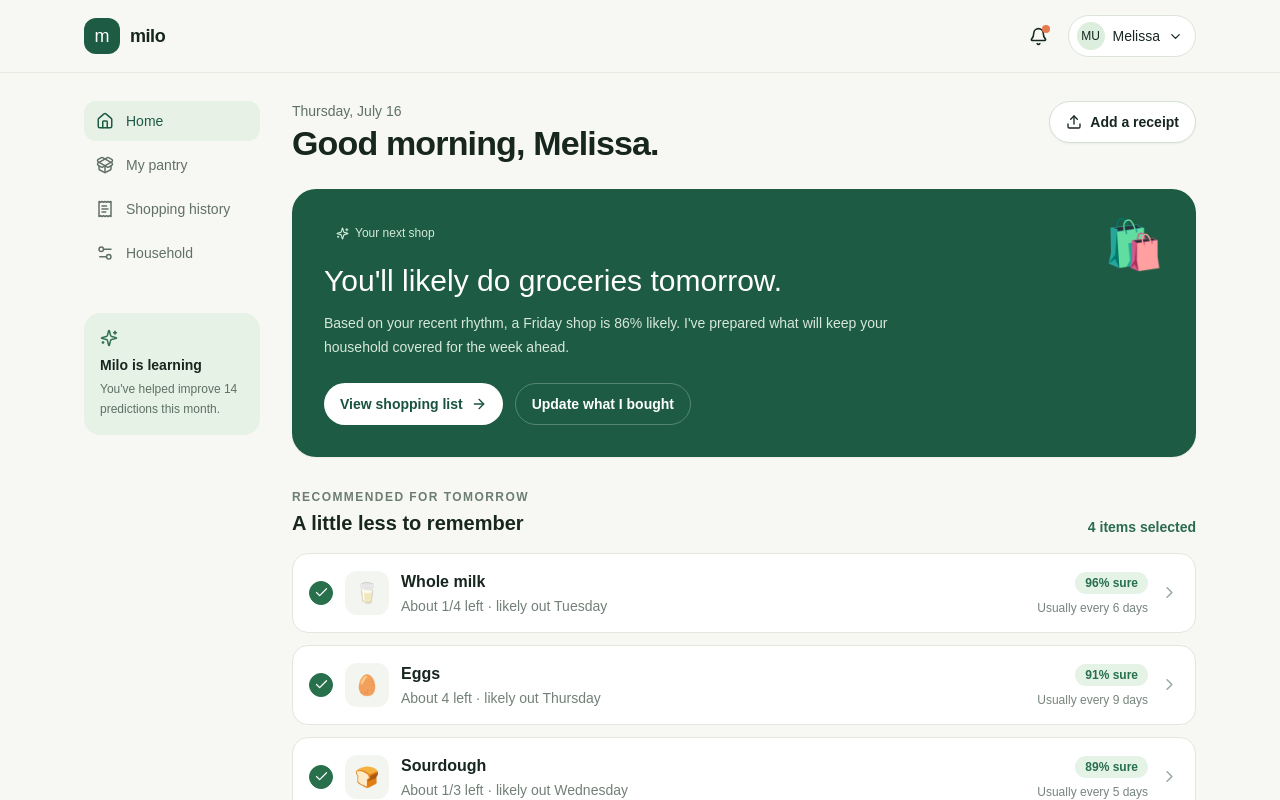
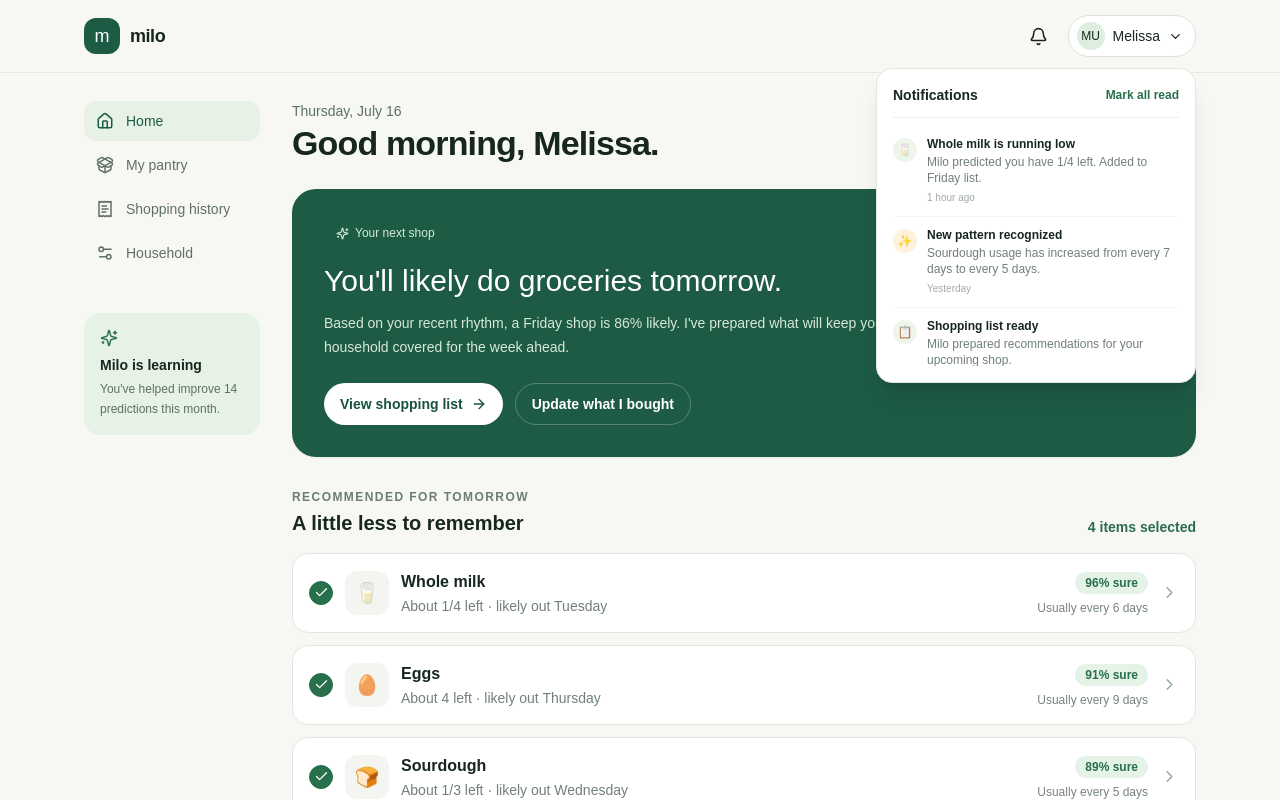
Before and after one commit to melissa-ueda/milo, a Next.js app: page / in a window 1280 px wide. Both pictures are taken after a click on the button 1038 px from the left and 36 px from the top of the page. Shown: the top 800 px of the page. Built offline with nearby package versions, Linux system fonts and the light colour scheme.

Commit message:
Ajuste na notifição e Upload de foto

```diff
--- a/app/page.tsx
+++ b/app/page.tsx
@@ -108,6 +108,8 @@ export default function HomePage() {
   const [detail, setDetail] = useState<Item | null>(null);
   const [selectedPurchase, setSelectedPurchase] = useState<Purchase | null>(null);
   const [toast, setToast] = useState('');
+  const [notifOpen, setNotifOpen] = useState(false);
+  const [unread, setUnread] = useState(true);
   const [household, setHousehold] = useState({ adults: '2', children: '0', pets: '1', cadence: 'Weekly', day: 'Friday', cooking: 'Most nights', preferences: 'Vegetarian-friendly' });
   const selected = useMemo(() => items.filter(i => i.selected), [items]);
 
@@ -117,11 +119,69 @@ export default function HomePage() {
   const notify = (message: string) => { setToast(message); window.setTimeout(() => setToast(''), 2600); };
   const nav = (target: 'home' | 'inventory' | 'history' | 'household') => setTab(target);
 
+  const openUpload = () => {
+    setUploaded(false);
+    setUploadOpen(true);
+  };
+
   return <main className="min-h-screen bg-[#f7f8f4] text-[#17261f]">
     <header className="sticky top-0 z-20 border-b border-[#e5e9df] bg-[#f7f8f4]/90 backdrop-blur">
-      <div className="mx-auto flex h-[72px] max-w-6xl items-center justify-between px-5">
+      <div className="mx-auto flex h-[72px] max-w-6xl items-center justify-between px-5 relative">
         <button id="logo-btn" onClick={() => nav('home')} className="flex items-center gap-2.5"><span className="grid h-9 w-9 place-items-center rounded-xl bg-[#1d5b45] text-lg text-white">m</span><span className="text-lg font-semibold tracking-tight">milo</span></button>
-        <div className="flex items-center gap-3"><button id="notif-btn" className="relative rounded-full p-2 hover:bg-white"><Bell size={19}/><span className="absolute right-1.5 top-1.5 h-2 w-2 rounded-full bg-[#e7794b]"/></button><button id="profile-btn" className="flex items-center gap-2 rounded-full border border-[#dce3d8] bg-white py-1.5 pl-2 pr-3 text-sm font-medium"><span className="grid h-7 w-7 place-items-center rounded-full bg-[#dceedd] text-xs">MU</span>Melissa<ChevronDown size={15}/></button></div>
+        <div className="flex items-center gap-3">
+          <button
+            id="notif-btn"
+            onClick={() => {
+              setNotifOpen(!notifOpen);
+              setUnread(false);
+            }}
+            className="relative rounded-full p-2 hover:bg-[#edf0eb] transition duration-200 text-[#17261f]"
+          >
+            <Bell size={19}/>
+            {unread && <span className="absolute right-1.5 top-1.5 h-2 w-2 rounded-full bg-[#e7794b]"/>}
+          </button>
+          <button id="profile-btn" className="flex items-center gap-2 rounded-full border border-[#dce3d8] bg-white py-1.5 pl-2 pr-3 text-sm font-medium"><span className="grid h-7 w-7 place-items-center rounded-full bg-[#dceedd] text-xs">MU</span>Melissa<ChevronDown size={15}/></button>
+        </div>
+
+        {notifOpen && (
+          <>
+            <div className="fixed inset-0 z-30" onClick={() => setNotifOpen(false)} />
+            <div className="absolute right-5 top-[68px] z-40 w-72 sm:w-80 rounded-2xl border border-[#e2e7de] bg-white p-4 shadow-xl animate-in fade-in slide-in-from-top-2 duration-200">
+              <div className="flex items-center justify-between pb-3 border-b border-[#edf0eb]">
+                <h3 className="font-bold text-sm">Notifications</h3>
+                <button onClick={() => setUnread(false)} className="text-xs font-semibold text-[#28704c] hover:underline">
+                  Mark all read
+                </button>
+              </div>
+              <div className="mt-2 divide-y divide-[#f4f6f2] max-h-60 overflow-y-auto">
+                <div className="py-2.5 flex items-start gap-2.5 text-xs text-left">
+                  <span className="grid h-6 w-6 shrink-0 place-items-center rounded-full bg-[#eef5eb] text-[#28704c] mt-0.5">🥛</span>
+                  <div>
+                    <p className="font-semibold text-[#17261f]">Whole milk is running low</p>
+                    <p className="mt-0.5 text-[#718077]">Milo predicted you have 1/4 left. Added to Friday list.</p>
+                    <span className="mt-1 block text-[10px] text-[#a0aaa2]">1 hour ago</span>
+                  </div>
+                </div>
+                <div className="py-2.5 flex items-start gap-2.5 text-xs text-left">
+                  <span className="grid h-6 w-6 shrink-0 place-items-center rounded-full bg-[#fff1dc] text-[#9a6419] mt-0.5">✨</span>
+                  <div>
+                    <p className="font-semibold text-[#17261f]">New pattern recognized</p>
+                    <p className="mt-0.5 text-[#718077]">Sourdough usage has increased from every 7 days to every 5 days.</p>
+                    <span className="mt-1 block text-[10px] text-[#a0aaa2]">Yesterday</span>
+                  </div>
+                </div>
+                <div className="py-2.5 flex items-start gap-2.5 text-xs text-left">
+                  <span className="grid h-6 w-6 shrink-0 place-items-center rounded-full bg-[#eef5eb] text-[#28704c] mt-0.5">📋</span>
+                  <div>
+                    <p className="font-semibold text-[#17261f]">Shopping list ready</p>
+                    <p className="mt-0.5 text-[#718077]">Milo prepared recommendations for your upcoming shop.</p>
+                    <span className="mt-1 block text-[10px] text-[#a0aaa2]">2 days ago</span>
+                  </div>
+                </div>
+              </div>
+            </div>
+          </>
+        )}
       </div>
     </header>
 
@@ -134,18 +194,18 @@ export default function HomePage() {
       </nav><div className="mt-10 rounded-2xl bg-[#e7f2e7] p-4"><Sparkles size={18} className="text-[#317051]"/><p className="mt-2 text-sm font-semibold">Milo is learning</p><p className="mt-1 text-xs leading-5 text-[#5c7162]">You&apos;ve helped improve 14 predictions this month.</p></div></aside>
 
       <section className="min-w-0 pb-20">
-        {tab === 'home' && <HomeView selected={selected} items={items} onToggle={toggle} onDetail={setDetail} onUpload={() => setUploadOpen(true)} onList={() => notify(`${selected.length} items are ready for your shopping list.`)} />}
-        {tab === 'inventory' && <InventoryView items={items} onDetail={setDetail} onUpload={() => setUploadOpen(true)} />}
-        {tab === 'history' && <HistoryView onUpload={() => setUploadOpen(true)} onPurchaseClick={setSelectedPurchase} />}
+        {tab === 'home' && <HomeView selected={selected} items={items} onToggle={toggle} onDetail={setDetail} onUpload={openUpload} onList={() => notify(`${selected.length} items are ready for your shopping list.`)} />}
+        {tab === 'inventory' && <InventoryView items={items} onDetail={setDetail} onUpload={openUpload} />}
+        {tab === 'history' && <HistoryView onUpload={openUpload} onPurchaseClick={setSelectedPurchase} />}
         {tab === 'household' && <HouseholdView household={household} onChange={(field, value) => setHousehold(current => ({ ...current, [field]: value }))} onSave={() => notify('Household settings saved. Milo will use these for future predictions.')} />}
       </section>
     </div>
 
-    <nav className="fixed bottom-0 left-0 right-0 z-20 flex justify-around border-t border-[#e5e9df] bg-white px-5 py-2 md:hidden"><MobileNav id="m-nav-home" icon={<Home size={19}/>} label="Home" active={tab === 'home'} onClick={() => nav('home')}/><MobileNav id="m-nav-pantry" icon={<PackageOpen size={19}/>} label="Pantry" active={tab === 'inventory'} onClick={() => nav('inventory')}/><button id="m-add-receipt" onClick={() => setUploadOpen(true)} className="-mt-6 grid h-13 w-13 place-items-center rounded-full bg-[#1d5b45] text-white shadow-lg"><Plus size={23}/></button><MobileNav id="m-nav-history" icon={<ReceiptText size={19}/>} label="History" active={tab === 'history'} onClick={() => nav('history')}/><MobileNav id="m-nav-profile" icon={<Settings2 size={19}/>} label="Profile" active={tab === 'household'} onClick={() => nav('household')}/></nav>
+    <nav className="fixed bottom-0 left-0 right-0 z-20 flex justify-around border-t border-[#e5e9df] bg-white px-5 py-2 md:hidden"><MobileNav id="m-nav-home" icon={<Home size={19}/>} label="Home" active={tab === 'home'} onClick={() => nav('home')}/><MobileNav id="m-nav-pantry" icon={<PackageOpen size={19}/>} label="Pantry" active={tab === 'inventory'} onClick={() => nav('inventory')}/><button id="m-add-receipt" onClick={openUpload} className="-mt-6 grid h-13 w-13 place-items-center rounded-full bg-[#1d5b45] text-white shadow-lg"><Plus size={23}/></button><MobileNav id="m-nav-history" icon={<ReceiptText size={19}/>} label="History" active={tab === 'history'} onClick={() => nav('history')}/><MobileNav id="m-nav-profile" icon={<Settings2 size={19}/>} label="Profile" active={tab === 'household'} onClick={() => nav('household')}/></nav>
     {uploadOpen && <UploadModal
       uploaded={uploaded}
-      onClose={() => setUploadOpen(false)}
-      onUpload={() => { setUploaded(true); window.setTimeout(() => { setUploadOpen(false); notify('7 items added to your household intelligence.'); }, 850); }}
+      onClose={() => { setUploadOpen(false); setUploaded(false); }}
+      onUpload={() => { setUploaded(true); window.setTimeout(() => { setUploadOpen(false); setUploaded(false); notify('7 items added to your household intelligence.'); }, 1200); }}
       onAddManualItem={(item) => {
         setItems(prev => [item, ...prev]);
         setUploadOpen(false);
@@ -181,6 +241,7 @@ function HistoryView({onUpload, onPurchaseClick}:{onUpload:()=>void; onPurchaseC
 
 function UploadModal({uploaded,onClose,onUpload,onAddManualItem}:{uploaded:boolean;onClose:()=>void;onUpload:()=>void;onAddManualItem:(item:Item)=>void}) {
   const [isManual, setIsManual] = useState(false);
+  const [isUploading, setIsUploading] = useState(false);
   const [name, setName] = useState('');
   const [emoji, setEmoji] = useState('🍎');
   const [amount, setAmount] = useState('1 pack');
@@ -189,6 +250,20 @@ function UploadModal({uploaded,onClose,onUpload,onAddManualItem}:{uploaded:boole
   const [cadence, setCadence] = useState('Usually every 7 days');
 
   const commonEmojis = ['🍎', '🥛', '🥚', '🍞', '☕', '🫒', '🍌', '🧀', '🍗', '🥦', '🥫', '🧻'];
+
+  const handleFileChange = (e: React.ChangeEvent<HTMLInputElement>) => {
+    if (e.target.files && e.target.files.length > 0) {
+      setIsUploading(true);
+      window.setTimeout(() => {
+        setIsUploading(false);
+        onUpload();
+      }, 1500);
+    }
+  };
+
+  const triggerFilePicker = () => {
+    document.getElementById('receipt-file-picker')?.click();
+  };
 
   const handleSubmit = (e: React.FormEvent) => {
     e.preventDefault();
@@ -216,7 +291,9 @@ function UploadModal({uploaded,onClose,onUpload,onAddManualItem}:{uploaded:boole
         <div className="flex items-center justify-between">
           <div>
             <p className="text-xs font-semibold uppercase tracking-[.12em] text-[#6c7e72]">Teach Milo</p>
-            <h2 className="mt-1 text-xl font-semibold">{isManual ? 'Add product manually' : 'Add what you bought'}</h2>
+            <h2 className="mt-1 text-xl font-semibold">
+              {isManual ? 'Add product manually' : isUploading ? 'Scanning receipt...' : 'Add what you bought'}
+            </h2>
           </div>
           <button id="close-upload-modal" onClick={onClose} className="rounded-full p-2 hover:bg-[#f4f6f2] transition duration-200">
             <X size={19}/>
@@ -346,6 +423,17 @@ function UploadModal({uploaded,onClose,onUpload,onAddManualItem}:{uploaded:boole
               </button>
             </div>
           </form>
+        ) : isUploading ? (
+          <div className="py-12 text-center flex flex-col items-center">
+            <span className="relative flex h-12 w-12">
+              <span className="animate-ping absolute inline-flex h-full w-full rounded-full bg-[#2c714e] opacity-75"></span>
+              <span className="relative inline-flex rounded-full h-12 w-12 bg-[#1d5b45] items-center justify-center text-white">
+                <ReceiptText size={20} className="animate-bounce" />
+              </span>
+            </span>
+            <h3 className="mt-6 text-lg font-semibold text-[#17261f]">Analyzing receipt...</h3>
+            <p className="mt-2 text-sm text-[#718077]">Milo is identifying products and stock quantities.</p>
+          </div>
         ) : (
           <>
             {uploaded ? (
@@ -353,12 +441,26 @@ function UploadModal({uploaded,onClose,onUpload,onAddManualItem}:{uploaded:boole
                 <span className="text-5xl">✨</span>
                 <h3 className="mt-4 text-lg font-semibold">Receipt understood</h3>
                 <p className="mt-2 text-sm text-[#6c7a72]">I found 7 products and updated your predictions.</p>
+                <button
+                  id="done-upload-btn"
+                  onClick={onClose}
+                  className="mt-6 w-full rounded-xl bg-[#1d5b45] py-3 text-sm font-semibold text-white hover:bg-[#174a38] transition duration-150 outline-none"
+                >
+                  Done
+                </button>
               </div>
             ) : (
               <>
+                <input
+                  type="file"
+                  id="receipt-file-picker"
+                  accept="image/*"
+                  onChange={handleFileChange}
+                  className="hidden"
+                />
                 <button
                   id="upload-receipt-modal-btn"
-                  onClick={onUpload}
+                  onClick={triggerFilePicker}
                   className="mt-6 grid w-full place-items-center rounded-2xl border-2 border-dashed border-[#bcd0bd] bg-[#f7fbf5] p-9 text-center hover:bg-[#f1f8ee] transition duration-150 outline-none"
                 >
                   <span className="grid h-12 w-12 place-items-center rounded-full bg-white text-[#2f6e4d] shadow-sm">
```
